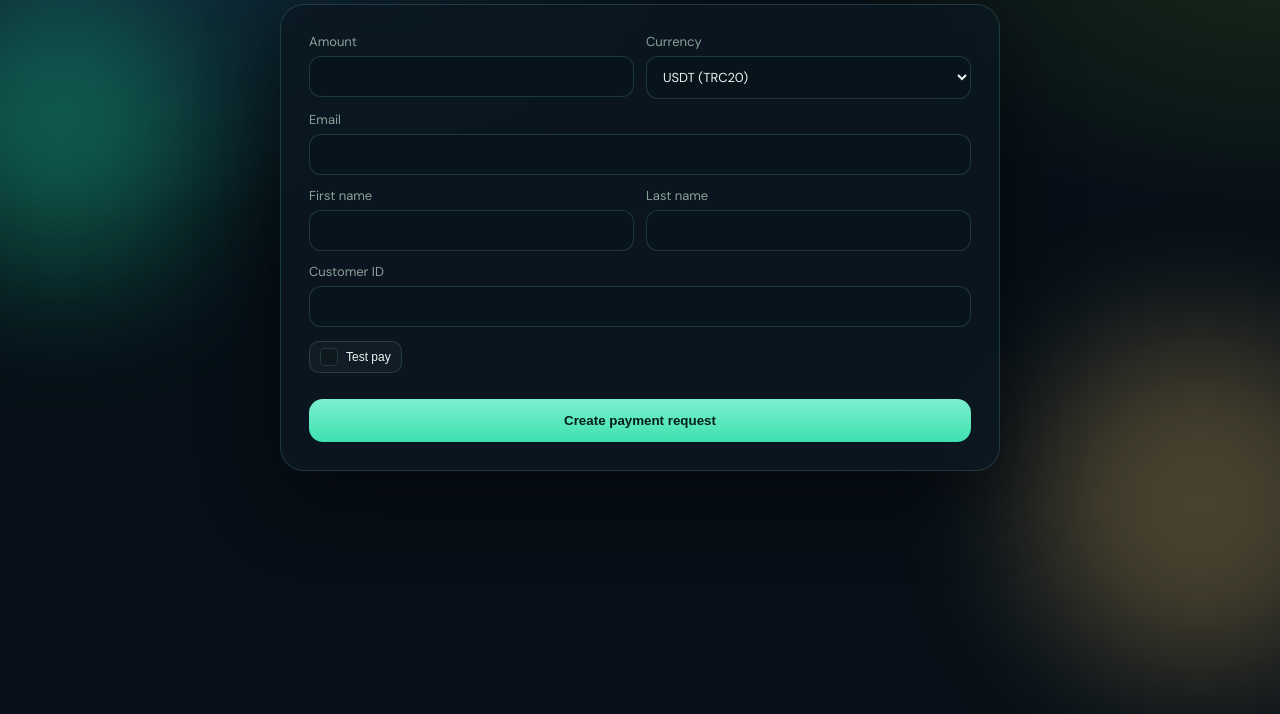
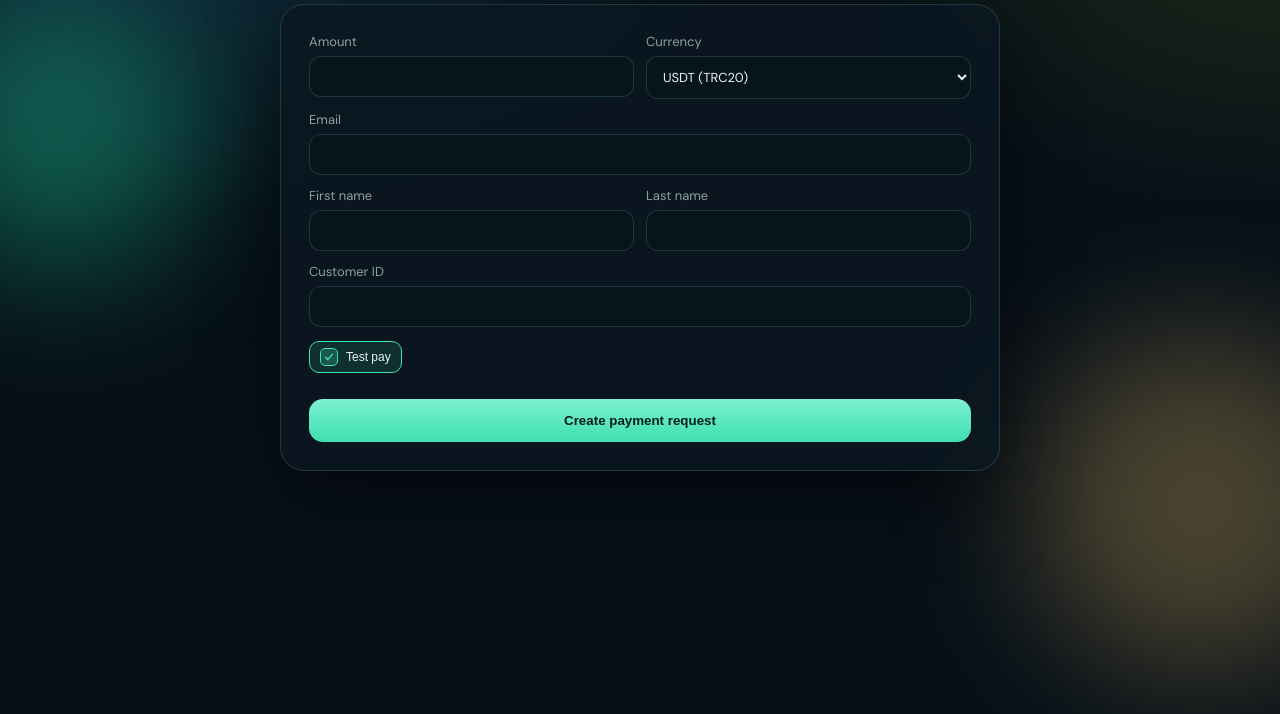
Before and after one commit to faizankhalid1234/OX-Processing-, a website: page frontend/index.html in a window 1280 px wide. Shown: the part 86-800 px from the top of the page. Drawn offline with Linux system fonts and the light colour scheme.

Commit message:
Show Test pay checkmark by default.
Co-authored-by: Cursor <cursoragent@cursor.com>

```diff
--- a/frontend/index.html
+++ b/frontend/index.html
@@ -68,11 +68,11 @@
           </div>
 
           <button
-            class="test-pay"
+            class="test-pay is-checked"
             type="button"
             id="testPayBox"
             aria-label="Test pay"
-            aria-pressed="false"
+            aria-pressed="true"
           >
             <span class="test-pay-check" aria-hidden="true">
               <svg viewBox="0 0 16 16" width="12" height="12">
--- a/frontend/js/app.js
+++ b/frontend/js/app.js
@@ -4,7 +4,7 @@ const testPayBox = document.getElementById("testPayBox");
 const formError = document.getElementById("formError");
 
 let paying = false;
-let testPayOn = false;
+let testPayOn = true;
 
 function showError(message) {
   if (!message) {
@@ -100,3 +100,5 @@ form.addEventListener("submit", (event) => {
 testPayBox.addEventListener("click", () => {
   setTestPay(!testPayOn);
 });
+
+setTestPay(true);
```
